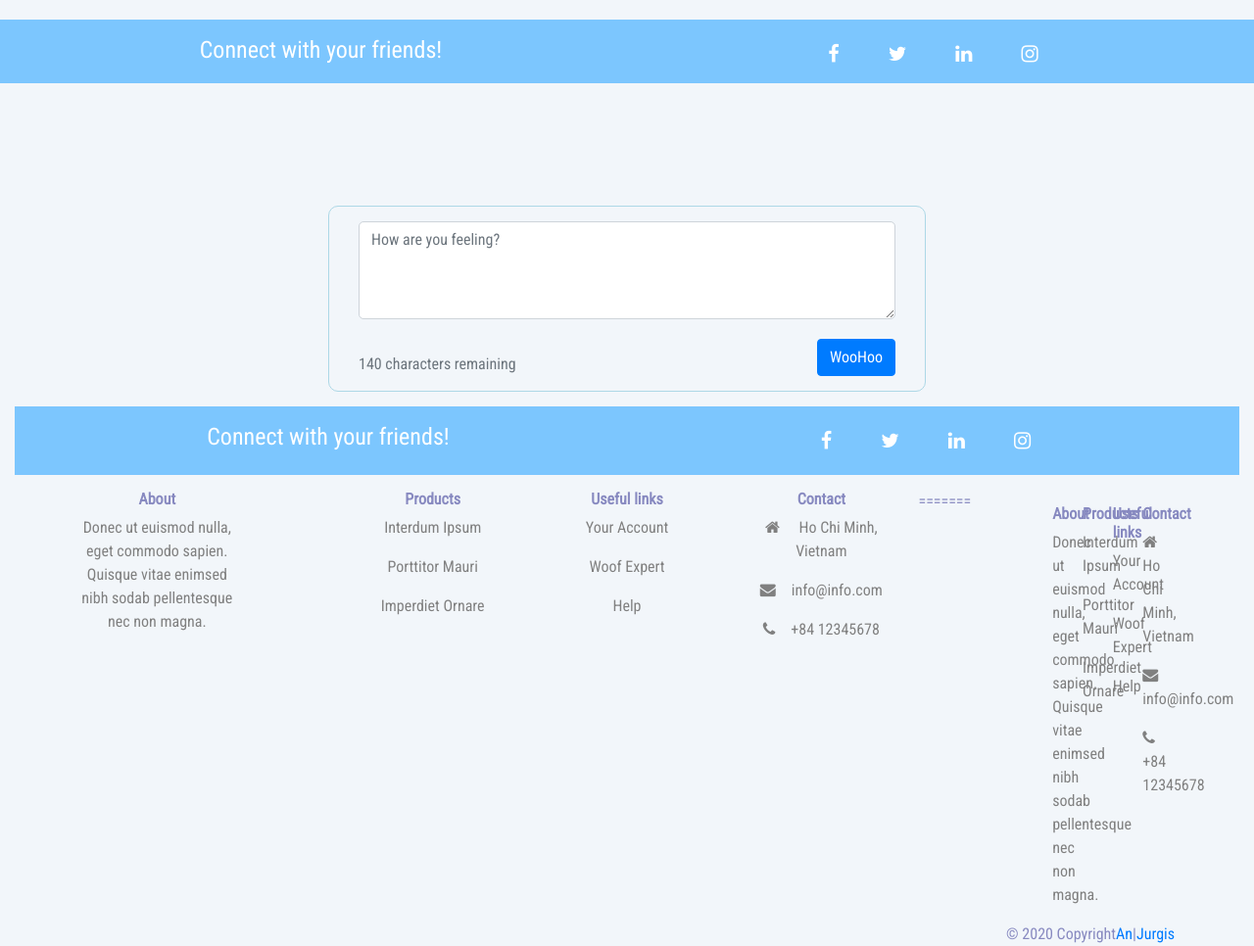
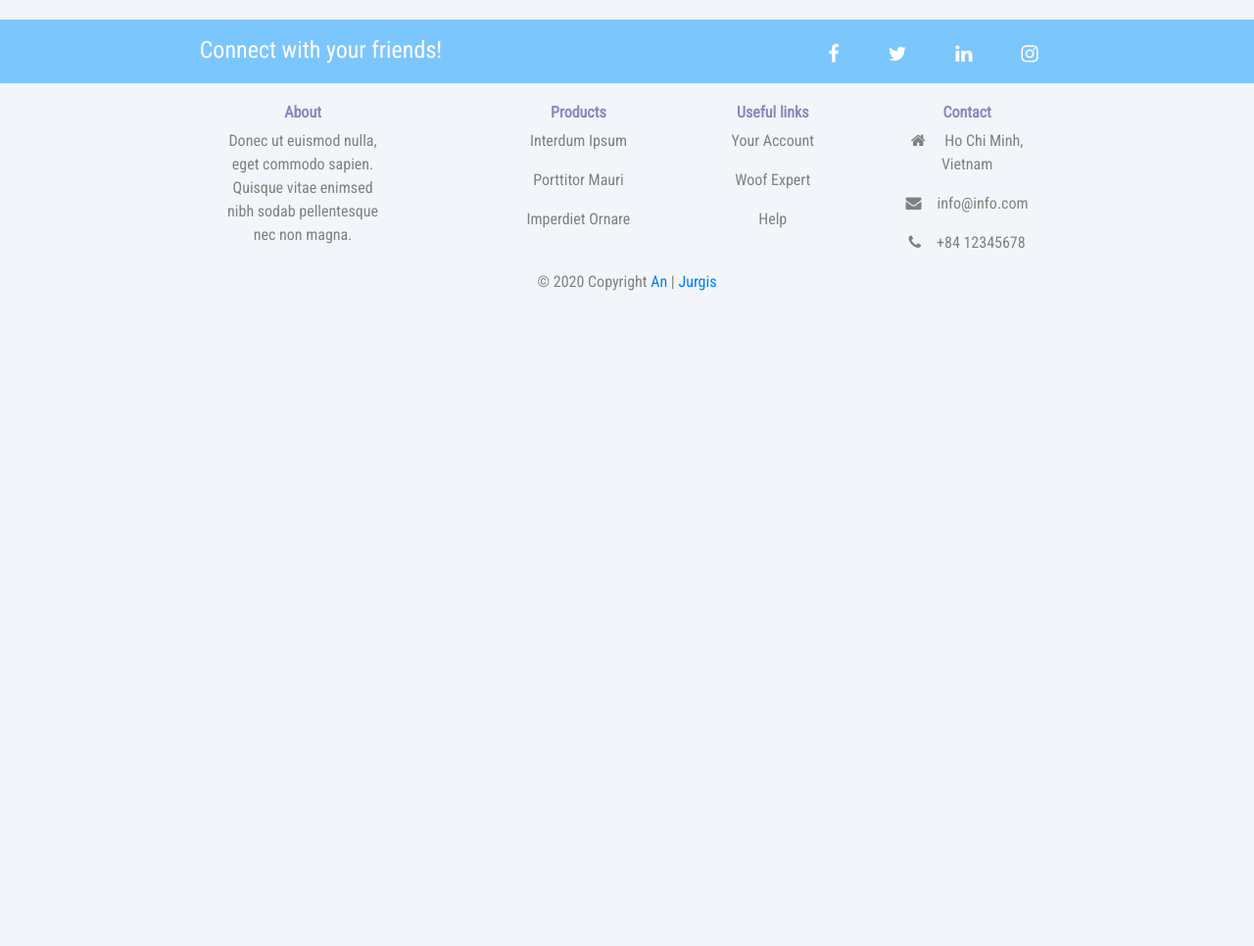
Before and after one commit to J-Grigri/twitterClone, a plain HTML site: page index.html in a window 1280 px wide. Shown: the part 580-1546 px from the top of the page at 98% size. After the commit the page ends 880 px from the top, so only its background shows below. Drawn offline with nearby package versions, Linux system fonts and the light colour scheme.

Commit message:
here you go

```diff
--- a/index.html
+++ b/index.html
@@ -65,8 +65,6 @@
 
 
     <footer class="col-xs; " style="height: 230px; padding-top: 120px;">
-        <!-- <div class="container col-sm "> -->
-        <!--for the bar-->
         <div class="row col-sm " style="background-color:#7CC6FE;height: 65px; display: flex; text-align: center; align-items: center; color:white ">
             <h3 class="col-6 ">Connect with your friends!</h3>
             <div class="iconList col-6 " style="display: flex; justify-content: center; ">
@@ -102,28 +100,7 @@
                         <a class="nav-link" href="#">Quesadilla</a>
                     </li>
                 </nav>
-                <!-- INPUT SECTION -->
-                <!-- Main part -->
-                <div class="container col-sm postContainer" style="padding-top: 100px;">
-                    <div class="col-3"></div>
 
-                    <div class="col-6" style="border: 1px solid lightblue; border-radius: 10px; ">
-                        <div class=" input-group">
-                            <textarea onfocus="this.value=''" style="margin: 15px; margin-bottom: 5px; height: 100px; border-radius: 5px;" class="form-control" aria-label="With textarea" id="contentsBox" placeholder="How are you feeling?" maxlength="140"></textarea>
-                        </div>
-                        <div class=" text-muted row" style="margin: 15px; display: flex; justify-content: space-between;">
-                            <div id="charCountArea">140 characters remaining</div>
-                            <button onclick="addTweet()" class="btn btn-primary woohoobutton" data-toggle="button" aria-pressed="false">
-            WooHoo
-          </button>
-                        </div>
-                    </div>
-
-                    <div class="col-3"></div>
-                </div>
-                <div>
-                    <div id="tweetArea"></div>
-                </div>
 
                 <!-- OUTPUT SECTION -->
 
@@ -132,47 +109,7 @@
                     <div id="tweetArea"></div>
                 </div>
 
-                <footer class="col-xs;">
-                    <!-- <div class="container col-sm"> -->
-                    <!--for the bar-->
-                    <div class="row col-sm" style="background-color:#7CC6FE; display: flex; text-align: center; align-items: center; color:white ">
-                        <h3 class="col-6 ">Connect with your friends!</h3>
-                        <div class="iconList col-6 " style="display: flex; justify-content: center; ">
-                            <a><i class="fa fa-facebook-f socIcon "></i></a>
-                            <a><i class="fa fa-twitter socIcon "></i></a>
-                            <a><i class="fa fa-linkedin socIcon "></i></a>
-                            <a><i class="fa fa-instagram socIcon "></i></a>
-                        </div>
-                    </div>
-
-                    <div class="container col-sm ">
-                        <!--for the info-->
-                        <div class="row col-sm " style="color:#8789C0; display: flex; justify-content: center; ">
-                            <div class=" col-3 ">
-                                <div class=" col-9 ">
-                                    <h6 style="font-weight: bold ">About</h6>
-                                    <p> Donec ut euismod nulla, eget commodo sapien. Quisque vitae enimsed nibh sodab pellentesque nec non magna.</p>
-                                </div>
-                            </div>
-                            <div class="col-2 ">
-                                <h6 style="font-weight: bold ">Products</h6>
-                                <p>Interdum Ipsum </p>
-                                <p>Porttitor Mauri </p>
-                                <p>Imperdiet Ornare </p>
-                            </div>
-                            <div class="col-2 ">
-                                <h6 style="font-weight: bold ">Useful links </h6>
-                                <p>Your Account</p>
-                                <p> Woof Expert</p>
-                                <p>Help</p>
-                            </div>
-                            <div class="col-2 ">
-                                <h6 style="font-weight: bold ">Contact</h6>
-                                <p><i class="fa fa-home mr-3 " aria-hidden="true "></i> Ho Chi Minh, Vietnam</p>
-                                <p><i class="fa fa-envelope mr-3 " aria-hidden="true "></i>info@info.com</p>
-                                <p><i class="fa fa-phone mr-3 " aria-hidden="true "></i>+84 12345678</p>
-                            </div>
-                            =======
+                <footer>
                     <div class="container col-sm">
                         <!--for the info-->
                         <div class="row col-sm" style="color:#8789C0; display: flex; justify-content: center;">
@@ -209,7 +146,7 @@
                                 </p>
                             </div>
                         </div>
-                                <div style="display:flex;justify-content: center; ">© 2020 Copyright <a href="https://github.com/andreceetnn "> An</a> | <a href="https://github.com/J-Grigri ">Jurgis</a>
+                        <div class="footerBottom">© 2020 Copyright <a href="https://github.com/andreceetnn">An</a> | <a href="https://github.com/J-Grigri">Jurgis</a>
                         </div>
                 </footer>
                 <script src="https://code.jquery.com/jquery-3.4.1.slim.min.js " integrity="sha384-J6qa4849blE2+poT4WnyKhv5vZF5SrPo0iEjwBvKU7imGFAV0wwj1yYfoRSJoZ+n " crossorigin="anonymous "></script>
```
Lines whose indentation alone changed are shown as unchanged.
